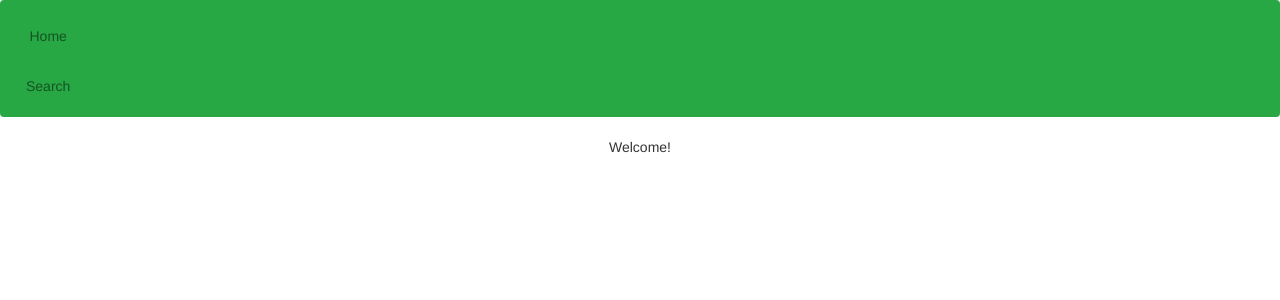
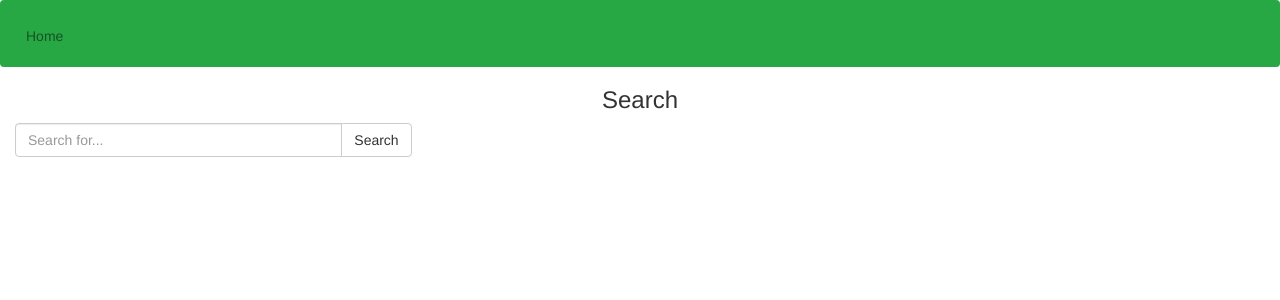
Before and after one commit to Chideme/project1, a Flask app: page / in a window 1280 px wide. Shown: the top 300 px of the page. Run offline with Flask 2, Linux system fonts and the light colour scheme; the visitor is signed in with stand-in values (Sample User, id 1); some libraries are stand-ins or nearby versions.

Commit message:
search works somehow

```diff
--- a/application.py
+++ b/application.py
@@ -87,11 +87,13 @@
     session.clear()
     return redirect(url_for('index'))
 
-@app.route("/search",methods=["GET","POST"])
+
+@app.route("/search",methods=["POST"])
 @login_required
 def search():
     """Helps User Search for Book"""
-    if request.method == "POST":
-        return render_template("search.html")
-    else:
-        return render_template("search.html")
+
+    query = request.form.get("search")
+    rows = db.execute("SELECT * FROM books WHERE isbn LIKE :query OR title LIKE :query OR author LIKE :query",{"query":query}).fetchall()
+
+    return render_template("search.html", rows=rows)
--- a/static/style.css
+++ b/static/style.css
@@ -7,3 +7,6 @@ form {
 #error {
     color: red;
 }
+#searchform{
+    text-align: center;
+}
--- a/templates/index.html
+++ b/templates/index.html
@@ -5,8 +5,20 @@
 {% endblock %}
 
 {% block body %}
-
-    <p>Welcome!</p>
-
-
+<div>
+    <h3>Search</h3>
+    <div id="searchform">
+        <form  action="{{ url_for('search') }}" method="post" >
+            <div class="col-lg-4">
+                <div class="input-group">
+                  <input type="text" class="form-control" name ="search" placeholder="Search for...">
+                  <span class="input-group-btn">
+                    <button class="btn btn-default" type="button">Search</button>
+                  </span>
+                </div><!-- /input-group -->
+              </div><!-- /.col-lg-6 -->
+            </div><!-- /.row -->
+         </form>
+    </div>
+    </div>
 {% endblock %}
--- a/templates/layout.html
+++ b/templates/layout.html
@@ -21,7 +21,8 @@
                 <ul class="navbar-nav mr-auto mt-2">
                    <li class="nav-item">
                        <a class="nav-link"href="{{ url_for('index') }}">Home</a>
-                       <a class="nav-link"href="{{ url_for('search') }}">Search</a>
+
+
                     </li>
                 </ul>
                 {% else %}
```
Also changed, not shown: templates/search.html (+6 -16 lines), 6 other files.
